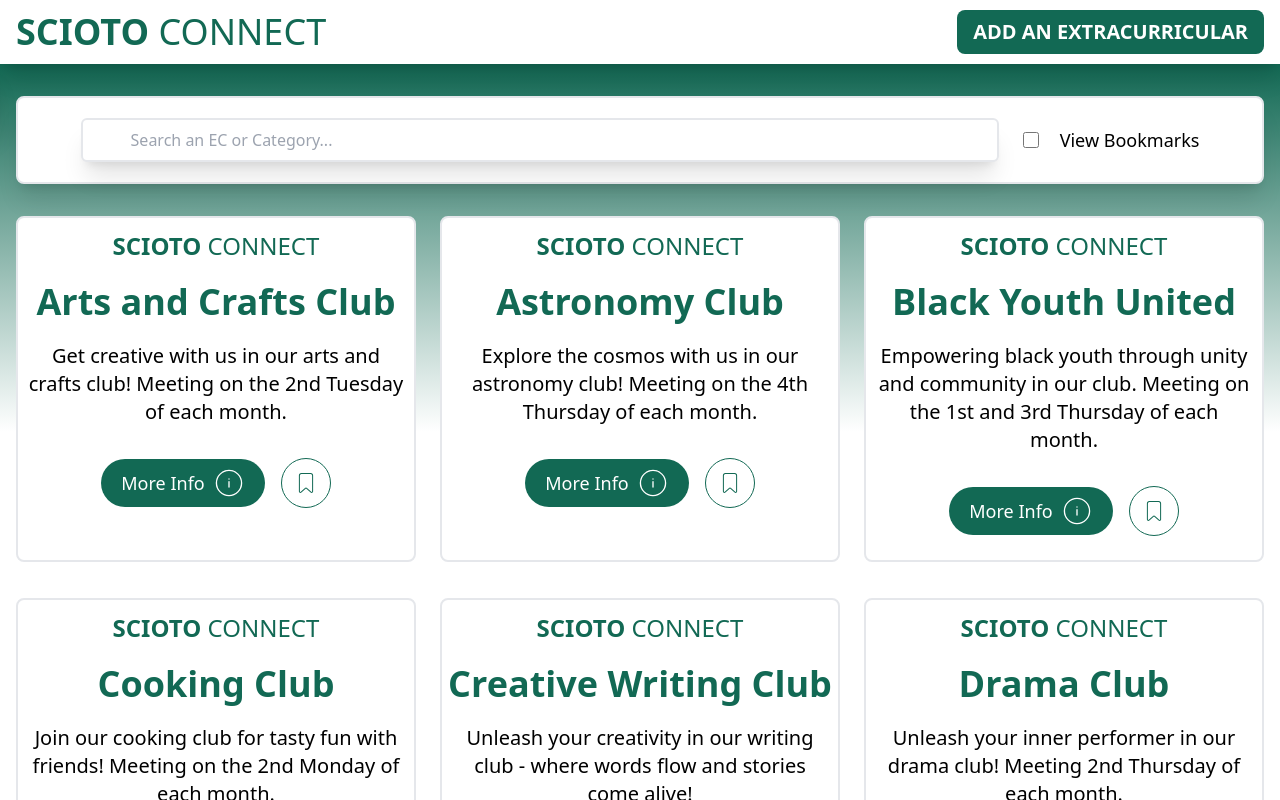
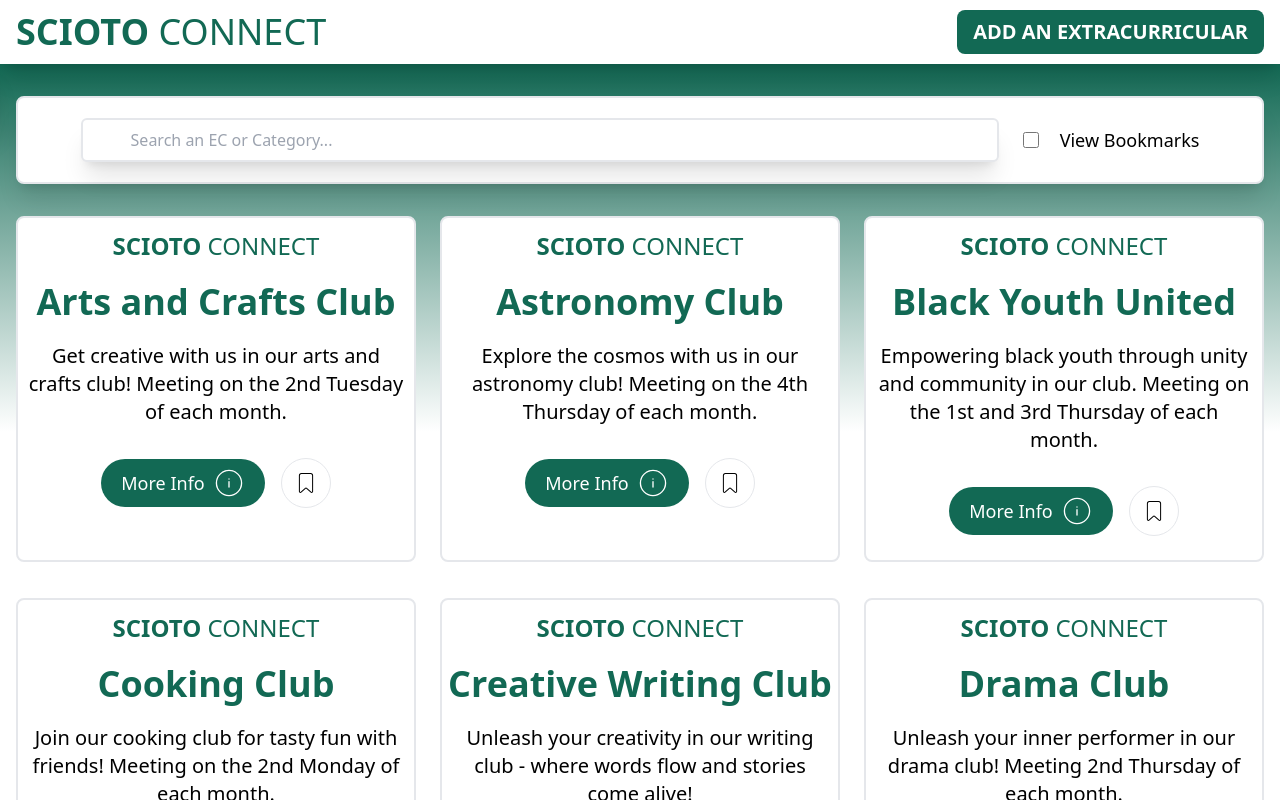
Before and after one commit to moham3dk/dcs-connect, a React (Create React App) app in the folder frontend/: page / in a window 1280 px wide. Built offline with nearby package versions, Linux system fonts and the light colour scheme.

Commit message:
ACTUAL Final bookmark button
i hate this bookmark button

```diff
--- a/frontend/src/components/Display.jsx
+++ b/frontend/src/components/Display.jsx
@@ -108,7 +108,7 @@ const Display = ({ extracurricularData }) => {
                       className={`rounded-full p-2 md:p-3 border hover:cursor-pointer ease-in-out duration-300 ${
                         bookmarks.hasOwnProperty(extracurricular.title)
                           ? ' hover:md:bg-opacity-80 text-white border-white bg-[#126954]'
-                          : 'border-[#126954] hover:bg-neutral-200 bg-opacity-20 text-[#126954]'
+                          : 'hover:border-[#126954] bg-opacity-20 hover:text-[#126954]'
                       }`}
                       onClick={() => toggleBookmark(extracurricular.title)}
                     >
```
